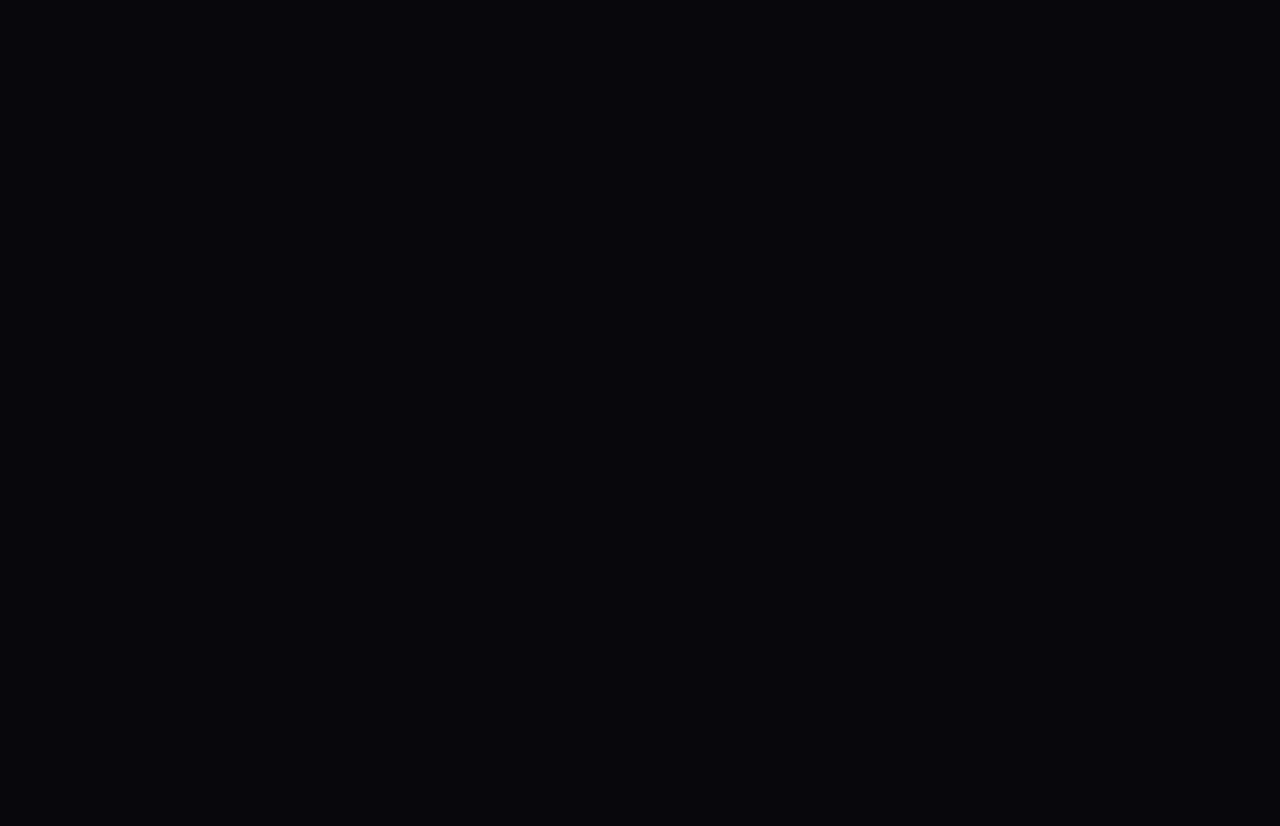
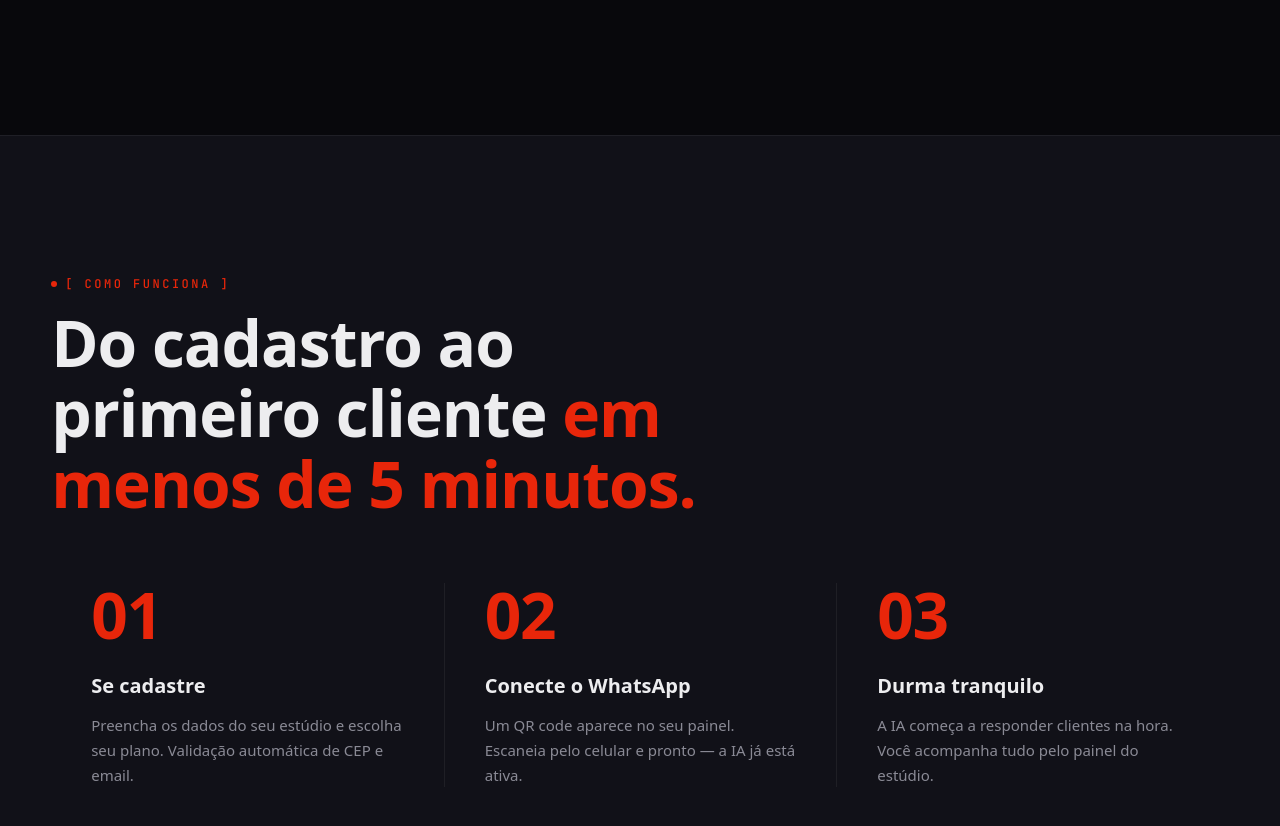
Before and after one commit to brazilianhustle/inkflow-saas, a Next.js app in the folder web/: page / in a window 1280 px wide. Shown: the part 1960-2786 px from the top of the page. Before the commit the page ends 2095 px from the top, so only its background shows below. Built offline with nearby package versions, Linux system fonts and the light colour scheme; a web font is replaced by a local one.

Commit message:
feat(web): HowItWorks — 3 steps com number editorial vermelho
Co-Authored-By: Claude Opus 4.7 (1M context) <noreply@anthropic.com>

```diff
--- a/web/app/page.tsx
+++ b/web/app/page.tsx
@@ -2,6 +2,7 @@ import Nav from "@/components/landing/Nav";
 import Hero from "@/components/landing/Hero";
 import Stats from "@/components/landing/Stats";
 import Features from "@/components/landing/Features";
+import HowItWorks from "@/components/landing/HowItWorks";
 
 export default function Home() {
   return (
@@ -10,6 +11,7 @@ export default function Home() {
       <Hero />
       <Stats />
       <Features />
+      <HowItWorks />
     </main>
   );
 }
--- /dev/null
+++ b/web/components/landing/HowItWorks.tsx
@@ -0,0 +1,78 @@
+"use client";
+
+import { motion } from "motion/react";
+import { copy } from "@/lib/copy";
+import { fadeUp, fadeUpTransition, staggerContainer } from "@/lib/animations";
+
+export default function HowItWorks() {
+  return (
+    <section
+      id="como-funciona"
+      className="bg-[var(--color-bg-card)] border-t border-b border-[var(--color-border)]"
+      style={{
+        paddingLeft: "var(--side-pad)",
+        paddingRight: "var(--side-pad)",
+        paddingTop: "var(--section-padding)",
+        paddingBottom: "var(--section-padding)",
+      }}
+    >
+      <div className="max-w-[var(--container)] mx-auto">
+        <motion.div
+          initial="hidden"
+          whileInView="visible"
+          viewport={{ once: true, margin: "-80px" }}
+          variants={fadeUp}
+          transition={fadeUpTransition}
+          className="max-w-[720px]"
+        >
+          <p className="font-mono font-medium uppercase text-xs tracking-[2.5px] text-[var(--color-accent)] flex items-center gap-2">
+            <span className="h-1.5 w-1.5 rounded-full bg-[var(--color-accent)]" />
+            [ {copy.howItWorks.prelabel} ]
+          </p>
+          <h2
+            className="font-display font-semibold text-text-primary mt-4"
+            style={{ fontSize: "clamp(36px, 5vw, 64px)", letterSpacing: "-0.015em", lineHeight: 1.1 }}
+          >
+            {copy.howItWorks.headline}{" "}
+            <span className="text-[var(--color-accent)]">{copy.howItWorks.headlineAccent}</span>
+          </h2>
+        </motion.div>
+
+        <motion.div
+          initial="hidden"
+          whileInView="visible"
+          viewport={{ once: true, margin: "-80px" }}
+          variants={staggerContainer}
+          className="grid grid-cols-1 lg:grid-cols-3 gap-0 mt-16"
+        >
+          {copy.howItWorks.steps.map((step, i) => (
+            <motion.div
+              key={step.num}
+              variants={fadeUp}
+              transition={fadeUpTransition}
+              className={`px-0 lg:px-10 ${
+                i > 0 ? "lg:border-l lg:border-[var(--color-border)]" : ""
+              } ${i < copy.howItWorks.steps.length - 1 ? "border-b lg:border-b-0 border-[var(--color-border)] pb-10 lg:pb-0" : ""}`}
+            >
+              <div
+                className="font-display font-bold text-[var(--color-accent)] mb-6"
+                style={{ fontSize: "64px", letterSpacing: "-0.02em", lineHeight: 1 }}
+              >
+                {step.num}
+              </div>
+              <h3 className="font-display font-semibold text-[20px] text-text-primary mb-3">
+                {step.title}
+              </h3>
+              <p
+                className="font-display font-normal text-[15px] text-text-secondary"
+                style={{ lineHeight: 1.65 }}
+              >
+                {step.desc}
+              </p>
+            </motion.div>
+          ))}
+        </motion.div>
+      </div>
+    </section>
+  );
+}
```
